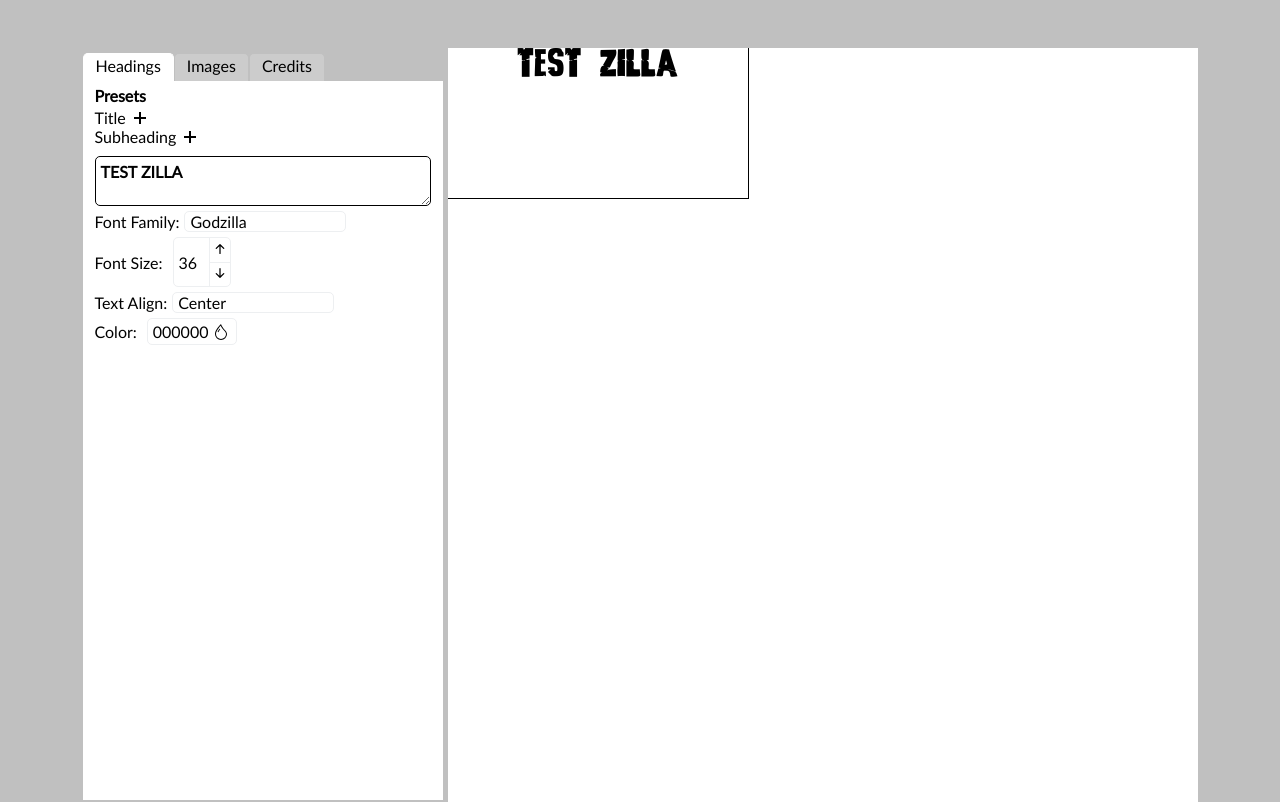
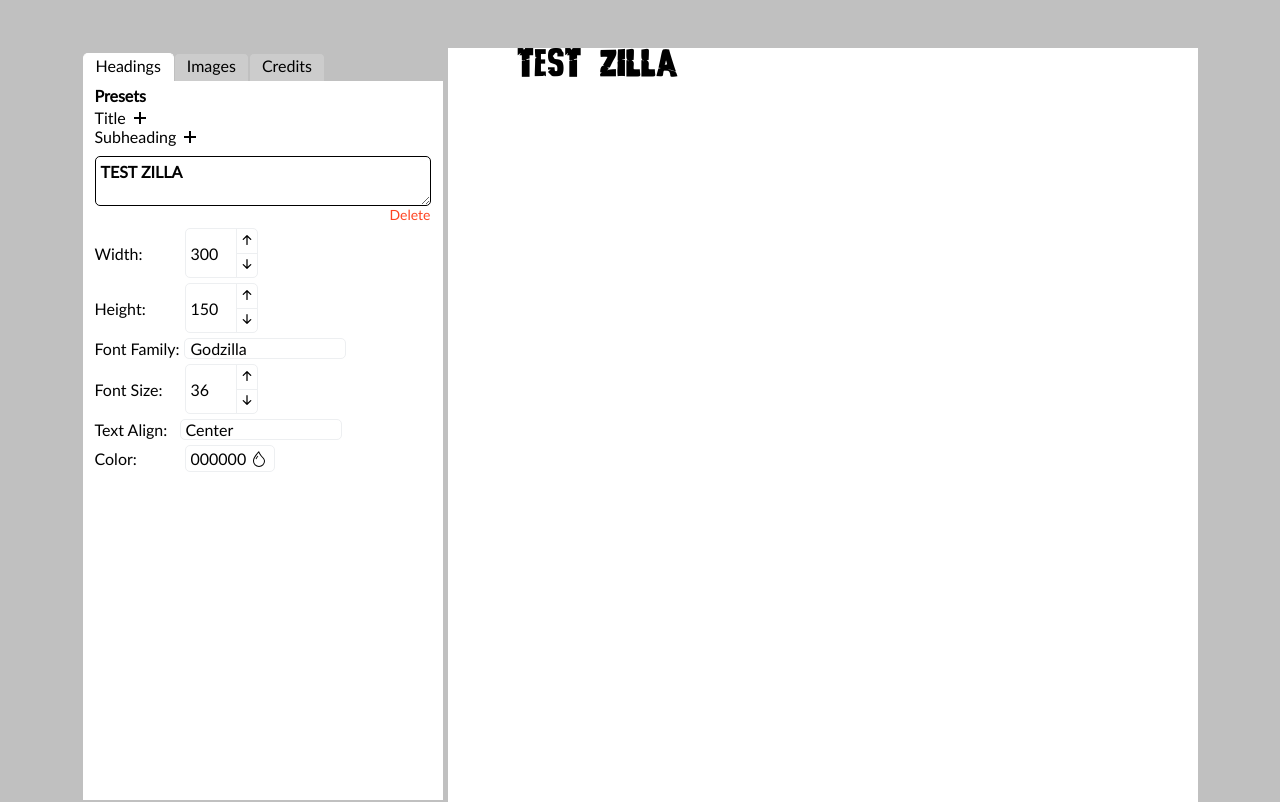
Before and after one commit to SoniaVivi/yuria-mp-gen, a Next.js app: page / in a window 1280 px wide. Shown: the top 802 px of the page. Built offline with nearby package versions, Linux system fonts and the light colour scheme.

Commit message:
modify Headings styling, add size options to Toolkit

```diff
--- a/components/posterSlice.js
+++ b/components/posterSlice.js
@@ -22,7 +22,6 @@ const testState = {
       fontSize: 36,
       fontFamily: "Godzilla",
       color: "#000000",
-      outline: "1px solid #000000",
     },
   },
 };
@@ -35,10 +34,9 @@ const headingDefaults = {
     width: 300,
     height: 150,
     fontFamily: "Godzilla",
-    fontSize: "36",
+    fontSize: 36,
     textAlign: "left",
     color: "#000000",
-    outline: "1px solid #000000",
   },
   subheading: {
     text: "Lorem Ipsum",
@@ -47,10 +45,9 @@ const headingDefaults = {
     width: 300,
     height: 150,
     fontFamily: "Godzilla",
-    fontSize: "24",
+    fontSize: 24,
     textAlign: "center",
     color: "#000000",
-    outline: "1px solid #000000",
   },
 };
 
@@ -89,10 +86,20 @@ export const slice = createSlice({
         return { payload: { mode } };
       },
     },
+    removeHeading: {
+      reducer(state, action) {
+        //eslint-disable-next-line no-unused-vars
+        const { [action.payload.id]: _, ...headings } = state.headings;
+        state.headings = headings;
+      },
+      prepare(id) {
+        return { payload: { id } };
+      },
+    },
   },
 });
 
-export const { addHeading, setHeading } = slice.actions;
+export const { addHeading, setHeading, removeHeading } = slice.actions;
 
 export const selectMode = (state) => state.poster.mode;
 
--- a/components/svgs/Arrow.js
+++ b/components/svgs/Arrow.js
@@ -5,7 +5,7 @@ const Arrow = (props) => (
   <svg
     xmlns="http://www.w3.org/2000/svg"
     fill="currentColor"
-    className={`bi bi-arrow-down-short ${props.className ?? ""}`}
+    className={`bi bi-arrow-down-short ${props.className ?? ""} clickable`}
     onClick={props.onClick}
     viewBox="0 0 16 16"
   >
--- a/components/svgs/Droplet.js
+++ b/components/svgs/Droplet.js
@@ -5,7 +5,7 @@ const Droplet = (props) => (
   <svg
     xmlns="http://www.w3.org/2000/svg"
     fill="currentColor"
-    className={`bi bi-droplet ${props.className ?? ""}`}
+    className={`bi bi-droplet ${props.className ?? ""} clickable`}
     onClick={props.onClick}
     viewBox="0 0 16 16"
   >
--- a/components/toolkitChildren/HeadingChild.js
+++ b/components/toolkitChildren/HeadingChild.js
@@ -1,7 +1,7 @@
 import React from "react";
 import PropTypes from "prop-types";
 import { useDispatch } from "react-redux";
-import { setHeading } from "../posterSlice";
+import { removeHeading, setHeading } from "../posterSlice";
 import OptionsMenu from "../OptionsMenu";
 import FormWrapper from "./FormWrapper";
 import NumberForm from "../NumberForm";
@@ -35,6 +35,28 @@ const HeadingChild = (props) => {
           dispatch(setHeading(data.id, { text: e.target.value }))
         }
       ></textarea>
+      <button
+        className={`${style.delete} clickable`}
+        onClick={() => dispatch(removeHeading(data.id))}
+      >
+        Delete
+      </button>
+      <FormWrapper name="Width">
+        <NumberForm
+          value={data.width}
+          onChange={(mutator) =>
+            dispatch(setHeading(data.id, { width: mutator(data.width) }))
+          }
+        />
+      </FormWrapper>
+      <FormWrapper name="Height">
+        <NumberForm
+          value={data.height}
+          onChange={(mutator) =>
+            dispatch(setHeading(data.id, { height: mutator(data.height) }))
+          }
+        />
+      </FormWrapper>
       <FormWrapper name="Font Family">
         <OptionsMenu
           options={[
--- a/components/workspaceChildren/Heading.js
+++ b/components/workspaceChildren/Heading.js
@@ -28,6 +28,7 @@ const Heading = (props) => {
       style={headingData.style}
       className={style.moveable}
       value={headingData.text}
+      spellCheck="false"
       onChange={(e) =>
         dispatch(setHeading(headingData.id, { text: e.target.value }))
       }
--- a/styles/Home.module.scss
+++ b/styles/Home.module.scss
@@ -21,4 +21,9 @@
 
 .moveable {
   position: absolute;
+  scrollbar-width: none;
+
+  &:hover {
+    outline: 1px solid #000000;
+  }
 }
--- a/styles/NumberForm.module.scss
+++ b/styles/NumberForm.module.scss
@@ -1,7 +1,7 @@
 @import "_variables";
 
 .wrapper {
-  $input-size: 35px;
+  $input-size: 50px;
   display: flex;
   justify-content: space-between;
   align-items: center;
--- a/styles/Toolkit.module.scss
+++ b/styles/Toolkit.module.scss
@@ -98,6 +98,8 @@ $side-padding: 12px;
   margin-top: 5px;
 
   > :first-child {
+    min-width: fit-content;
+    width: 80px;
     margin-right: 10px;
   }
 }
@@ -105,3 +107,9 @@ $side-padding: 12px;
 .heading-child {
   margin-top: 10px;
 }
+
+.delete {
+  margin-left: auto;
+  font-size: 14px;
+  color: $urgent-color;
+}
--- a/styles/_variables.scss
+++ b/styles/_variables.scss
@@ -8,3 +8,4 @@ $toolkit-background: #ffffff;
 $text-color: #000000;
 $hover: rgba(85, 205, 252, 0.4);
 $container-top-padding: 48px;
+$urgent-color: #ff4422;
```
